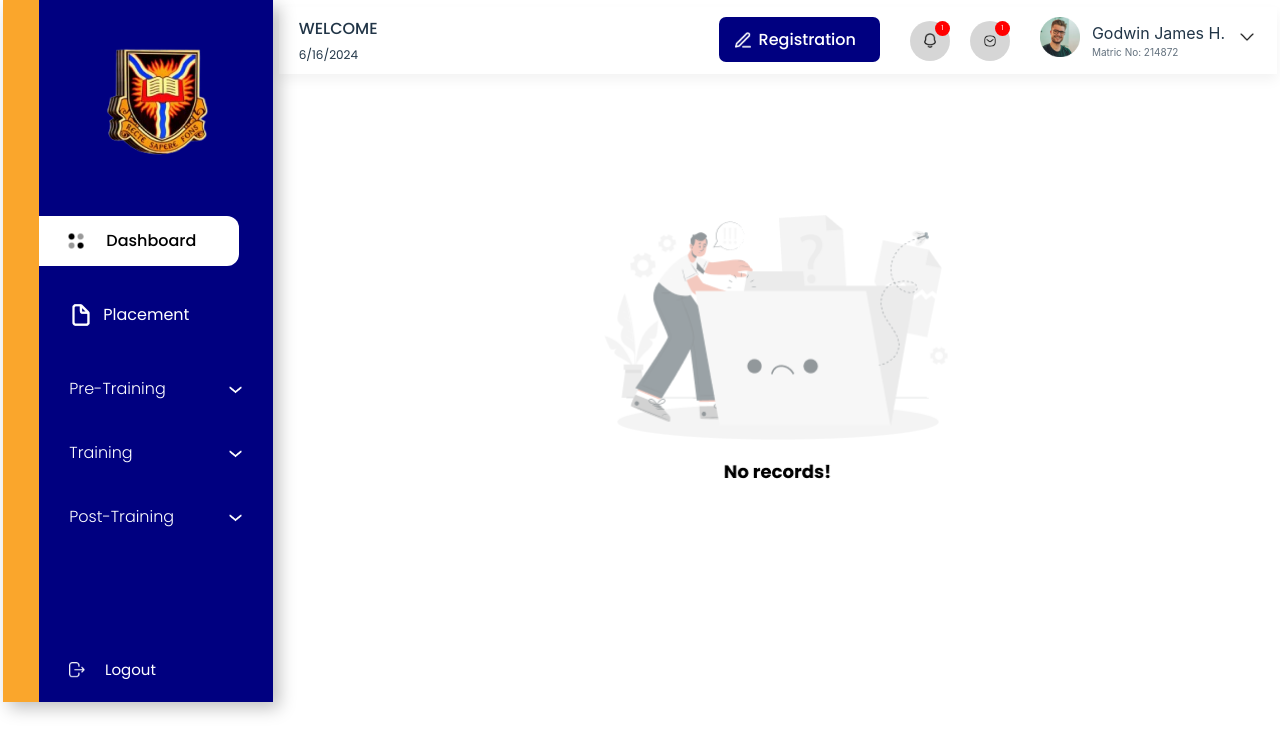
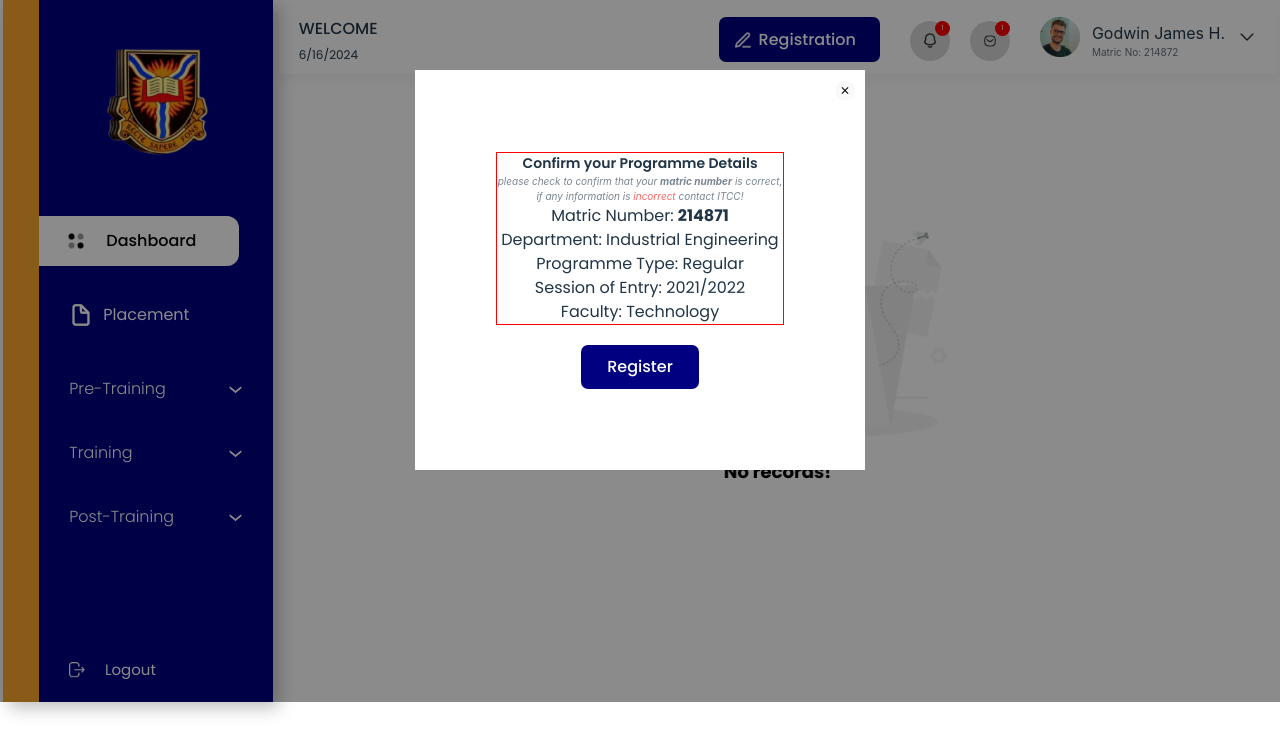
Before and after one commit to ITCC-UI/react.web, a React (Vite) app: page / in a window 1280 px wide. Shown: the top 754 px of the page. Built offline with nearby package versions, Linux system fonts and the light colour scheme.

Commit message:
User confirmation

```diff
--- /dev/null
+++ b/components/Form copy/FormData.jsx
@@ -0,0 +1,97 @@
+// MyForm.js
+import React, { useState } from 'react';
+import { Formik, Form, Field, ErrorMessage } from 'formik';
+import * as Yup from 'yup';
+import "./form.scss"
+
+const StepOneSchema = Yup.object().shape({
+  firstName: Yup.string().required('First name is required'),
+  lastName: Yup.string().required('Last name is required'),
+});
+
+const StepTwoSchema = Yup.object().shape({
+  email: Yup.string().email('Invalid email').required('Email is required'),
+  phone: Yup.string().required('Phone number is required'),
+});
+
+const MyForm = ({isVisible}) => {
+  const [step, setStep] = useState(1);
+
+  const nextStep = () => setStep(step + 1);
+  const prevStep = () => setStep(step - 1);
+
+  const renderStep = (step) => {
+    switch (step) {
+      case 1:
+        return (
+          <Formik
+            initialValues={{ firstName: '', lastName: '' }}
+            validationSchema={StepOneSchema}
+            onSubmit={nextStep}
+          >
+            {({ isValid }) => (
+              <Form>
+                <div>
+                  <label htmlFor="firstName">First Name</label>
+                  <Field name="firstName" />
+                  <ErrorMessage name="firstName" component="div" />
+                </div>
+                <div>
+                  <label htmlFor="lastName">Last Name</label>
+                  <Field name="lastName" />
+                  <ErrorMessage name="lastName" component="div" />
+                </div>
+                <button type="submit" disabled={!isValid}>
+                  Next
+                </button>
+              </Form>
+            )}
+          </Formik>
+        );
+      case 2:
+        return (
+          <Formik
+            initialValues={{ email: '', phone: '' }}
+            validationSchema={StepTwoSchema}
+            onSubmit={nextStep}
+          >
+            {({ isValid }) => (
+              <Form>
+                <div>
+                  <label htmlFor="email">Email</label>
+                  <Field name="email" type="email" />
+                  <ErrorMessage name="email" component="div" />
+                </div>
+                <div>
+                  <label htmlFor="phone">Phone</label>
+                  <Field name="phone" />
+                  <ErrorMessage name="phone" component="div" />
+                </div>
+                <button type="button" onClick={prevStep}>
+                  Previous
+                </button>
+                <button type="submit" disabled={!isValid}>
+                  Next
+                </button>
+              </Form>
+            )}
+          </Formik>
+        );
+      case 3:
+        return (
+          <div>
+            <h1>Form Submitted!</h1>
+            <button type="button" onClick={prevStep}>
+              Previous
+            </button>
+          </div>
+        );
+      default:
+        return null;
+    }
+  };
+
+  return <div className={isVisible? 'hidden': 'visible'} id='formCase'>{renderStep(step)}</div>;
+};
+
+export default MyForm;
--- /dev/null
+++ b/components/Form copy/form.scss
@@ -0,0 +1,21 @@
+/* src/styles.css */
+.hidden {
+    opacity: 0;
+    visibility: hidden;
+    // display: none;
+    transition: opacity 0.5s ease, visibility 0.5s ease, display 0s 0.5s; /* display change is delayed by 0.5s */
+  }
+
+  .visible {
+    opacity: 1;
+    visibility: visible;
+    // display: block;
+    transition: opacity 0.5s ease, visibility 0.5s ease;
+    background-color: yellow;
+  }
+
+
+#formCase{
+    position: absolute;
+
+}
--- a/components/Form/FormData.jsx
+++ b/components/Form/FormData.jsx
@@ -1,75 +1,59 @@
+// MyForm.js
 import React, { useState } from 'react';
-import { Form, Field, ErrorMessage } from 'formik';
-import * as Yup from 'yup';
+import "./form.scss"
+import CloseButton from "/images/closeButton.png"
+import { Link } from 'react-router-dom';
 
-const UpdateProfileSchema = Yup.object().shape({
-  matric: Yup.string()
-    .required('Matric No is required')
-    .length(7, 'Matric No must be 7 characters'),
-  fName: Yup.string().required('First Name is required'),
-  mName: Yup.string(),
-  lName: Yup.string().required('Last Name is required'),
-  pNumber: Yup.number().required('Phone Number is required'),
-  email: Yup.string().email('Invalid email format').required('Email is required'),
-  nationality: Yup.string(),
-  hAddress: Yup.string(),
-  gender: Yup.string().required('Gender is required'),
-  dob: Yup.date().required('Date of Birth is required'),
-  disability: Yup.string(),
-  language: Yup.string(),
-  mStatus: Yup.string().required('Marital Status is required'),
-  studentType: Yup.string().required('Student Type is required'),
-  // Add validation for passport and signature files (if needed)
-  entry: Yup.number().required('Year of Entry is required'),
-  level: Yup.string().required('Level is required'),
-  faculty: Yup.string().required('Faculty is required'),
-  department: Yup.string().required('Department is required'),
-  nextofKinName: Yup.string().required('Next of Kin Name is required'),
-  nextofKinAddress: Yup.string().required('Next of Kin Address is required'),
-  relationship: Yup.string().required('Relationship is required'),
-  nokPhone: Yup.number().required('Next of Kin Phone Number is required'),
-});
+const MyForm = ({isVisible, onClose}) => {
+  const matricNumber= "214871"
+  const department = "Industrial Engineering"
+  const progType="Regular"
+  const yOE ="2021/2022"
+  const faculty ="Technology"
+  return <div className={isVisible? 'visible': 'hidden'} id='formCase'>
 
-const UpdateProfile = () => {
-  const [isSubmitting, setIsSubmitting] = useState(false);
+  <div className="confirmation agreed">
+    <div className="close" onClick={onClose}>
+<img src={CloseButton} alt="" />
+    </div>
+    <div className="confirm-warning">
 
-  const handleSubmit = async (values, { setSubmitting, resetForm }) => {
-    setIsSubmitting(true);
-    // Simulate API call
-    console.log('Submitting form data:', values);
-    setSubmitting(false);
-    resetForm();
-  };
+      <div className="confirmThis">
+      Confirm your Programme Details
+      </div>
 
-  return (
-    <div className="formWrapper">
-      <div className="formCase">
-        <Form initialValues={{}} validationSchema={UpdateProfileSchema} onSubmit={handleSubmit}>
-          {/* Personal Information Section */}
-          <div className="personalInformation section">
-            <div className="formContents top">
-              <label htmlFor="matric">Matric No</label>
-              <Field type="text" name="matric" id="matric" maxLength="7" />
-              <ErrorMessage name="matric" component="div" className="error" />
-            </div>
-            {/* ... Other personal information fields ... */}
-          </div>
+      <div className="warning">
+      please check to confirm that your <b>matric number</b> is correct,
+      if any information is <span>incorrect</span> contact ITCC!
+      </div>
 
-          {/* Department Information Section */}
-          {/* ... Similar structure for department information fields ... */}
+      <div className="userDetails">
+        <div className="matricNumber">
+          Matric Number: <b>{matricNumber} </b>
+        </div>
+        <div className="dept">
+          Department: {department}
+        </div>
+        <div className="prog">
+          Programme Type: {progType}
+        </div>
 
-          {/* Next of Kin Information Section */}
-          {/* ... Similar structure for next of kin information fields ... */}
+        <div className="session">
+          Session of Entry: {yOE}
+        </div>
 
-          <div className="button-container">
-            <button type="submit" disabled={isSubmitting}>
-              {isSubmitting ? 'Submitting...' : 'Submit'}
-            </button>
-          </div>
-        </Form>
+        <div className="faculty">
+          Faculty: {faculty}
+        </div>
       </div>
     </div>
-  );
+
+    <Link to= "/registration_portal">
+    <div className="register_here">
+
+     Register</div></Link>
+  </div>
+  </div>;
 };
 
-export default UpdateProfile;
+export default MyForm;
--- /dev/null
+++ b/components/Form/form.scss
@@ -0,0 +1,101 @@
+/* src/styles.css */
+.hidden {
+    // opacity: 0;
+    // visibility: hidden;
+    // display: none;
+    transition: opacity 0.5s ease, visibility 0.5s ease, display 0s 0.5s; /* display change is delayed by 0.5s */
+  }
+
+  .visible {
+    opacity: 1;
+    visibility: visible;
+    // display: block;
+    transition: opacity 0.5s ease, visibility 0.5s ease;
+    background-color: yellow;
+  }
+
+
+#formCase{
+    position: absolute;
+    width: 100%;
+    z-index: 4;
+    display: flex;
+    // align-items: center;
+    padding-top: 60px;
+    justify-content: center;
+    height: 100%;
+    left: 0;
+    background-color: rgba(0, 0, 0, 0.454);
+
+    .confirmation {
+        background-color:white;
+        padding: 10px;
+        margin: 10px;
+        width: 450px;
+        height: 400px;
+        display: flex;
+        flex-direction: column;
+        align-items: center;
+        justify-content: center;
+        gap: 20px;
+      }
+
+      .close {
+        cursor: pointer;
+        color: rgb(0, 0, 0);
+        width: 20px;
+        height: 20px;
+        border-radius: 10px;
+        display: flex;
+        position: absolute;
+        top: 10px;
+        right: 10px;
+        align-items: center;
+        justify-content: center;
+        img{
+            width: 100%;
+
+        }
+      }
+
+      .confirm-warning{
+        text-align: center;
+        border: 1px solid red;
+        .confirmThis{
+            font-size: 14px;
+            font-weight: 600;
+            text-align: center;
+            font-family: "Poppins";
+        }
+        .warning{
+            font-size: 10px;
+            font-family: "Inter";
+            font-style: italic;
+            opacity: .6;
+            width: 286px;
+            span{
+                color: red;
+            }
+        }
+
+        .userDetails{
+
+        }
+      }
+
+      .register_here{
+        padding: 10px 26px;
+        gap: 8px;
+        opacity: 0px;
+        background-color: var(--deep-blue);
+        border: none;
+        color: var(--white);
+        display: flex;
+        place-items: center;
+        font-size: 16px;
+        font-weight: 500;
+        border-radius: 7px;
+        cursor: pointer;
+        transition: background-color linear 0.2s;
+      }
+}
--- a/src/App.jsx
+++ b/src/App.jsx
@@ -5,6 +5,7 @@ import {Routes, Route} from "react-router-dom";
 import Login from './pages/Login/Login.jsx';
 import SignUp from './pages/SignUp/signup.jsx';
 import Dashboard from './pages/DashBoard/Dashboard.jsx';
+import UpdateProfile from '../components/Form/FormData.jsx';
 
 function App() {
     return (
@@ -13,6 +14,7 @@ function App() {
         <Routes>
           <Route path="/login" element={<Login />} />
           <Route path="/signup" element={<SignUp />} />
+          <Route path="/form" element={<UpdateProfile />} />
           <Route path='/' element={<Dashboard/>}></Route>
 
         </Routes>
--- a/src/pages/DashBoard/Dashboard.jsx
+++ b/src/pages/DashBoard/Dashboard.jsx
@@ -1,10 +1,22 @@
-import React from "react";
+import React, { useState,useEffect } from "react";
 import "./dashboard.scss"
 import TopNav from "../../../components/Header/Header";
 import Empty from "/images/empty_dashboard.png"
 import SideBar from "../../../components/Sidebar/Sidebar";
+import MyForm from "../../../components/Form/FormData";
 
 const Dashboard = () => {
+const[isVisible, setIsVisible]= useState(false)
+
+useEffect(() => {
+    // On component mount, you can ensure visibility is set to hidden
+    setIsVisible(false);
+  }, []);
+const toggleVisibility =()=>{
+    setIsVisible((prev)=> !prev)
+}
+
+
     return (
         <div className="route-Dash">
 
@@ -13,11 +25,13 @@ const Dashboard = () => {
 
             </div>
 <main>
-   <TopNav/>
+   <TopNav toggleVisibility={toggleVisibility}/>
 
 <img src={Empty} alt="Empty dashbaord" className="empty_dash"/>
 
 </main>
+
+<MyForm isVisible={isVisible}  onClose={toggleVisibility}/>
         </div>
      );
 }
```
Also changed, not shown: components/Button/Button.jsx (+16 -10 lines), components/Header/Header.jsx (+9 -2 lines), components/Form copy/sidebar.scss (added), public/images/closeButton.png (added).
